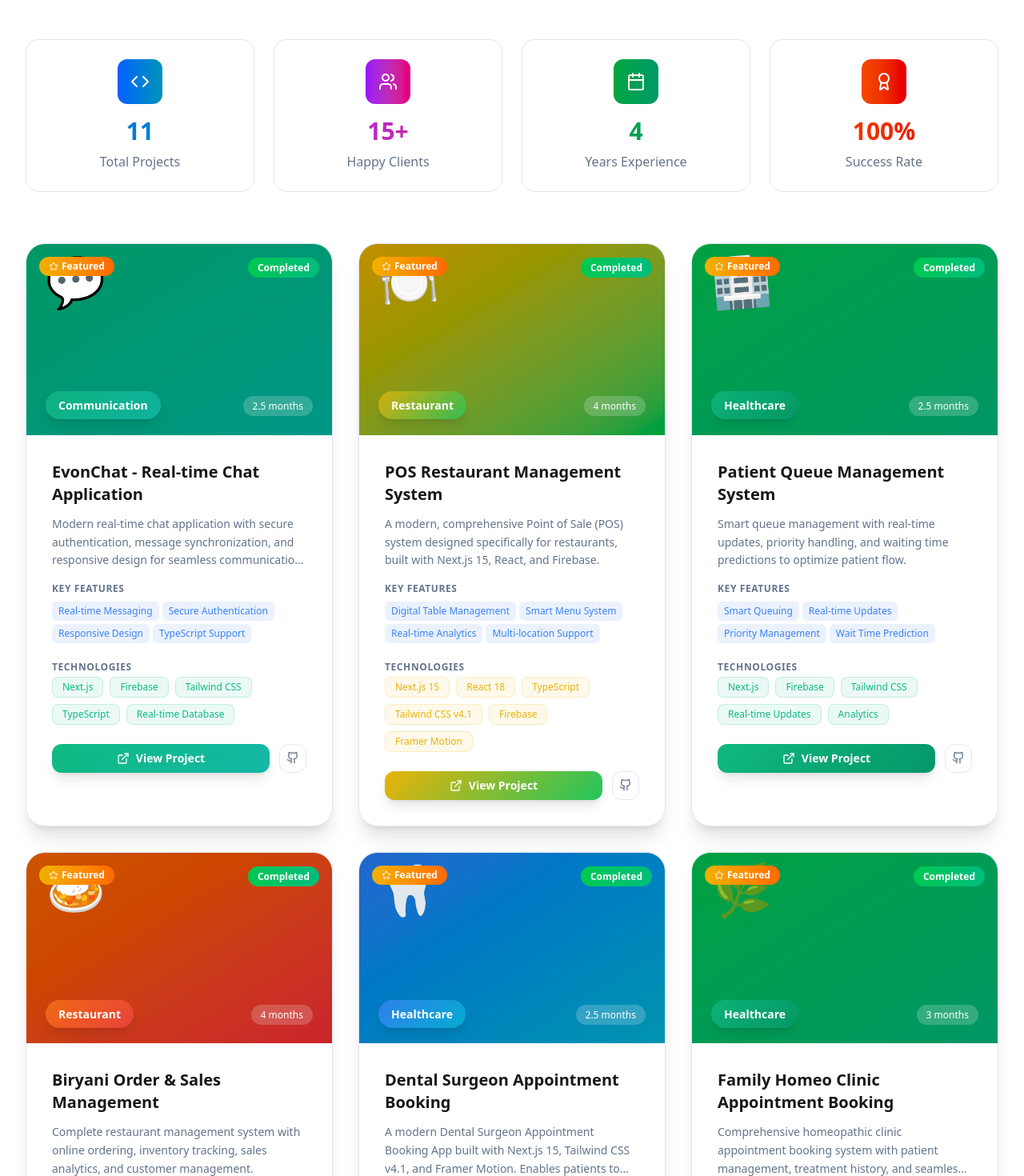
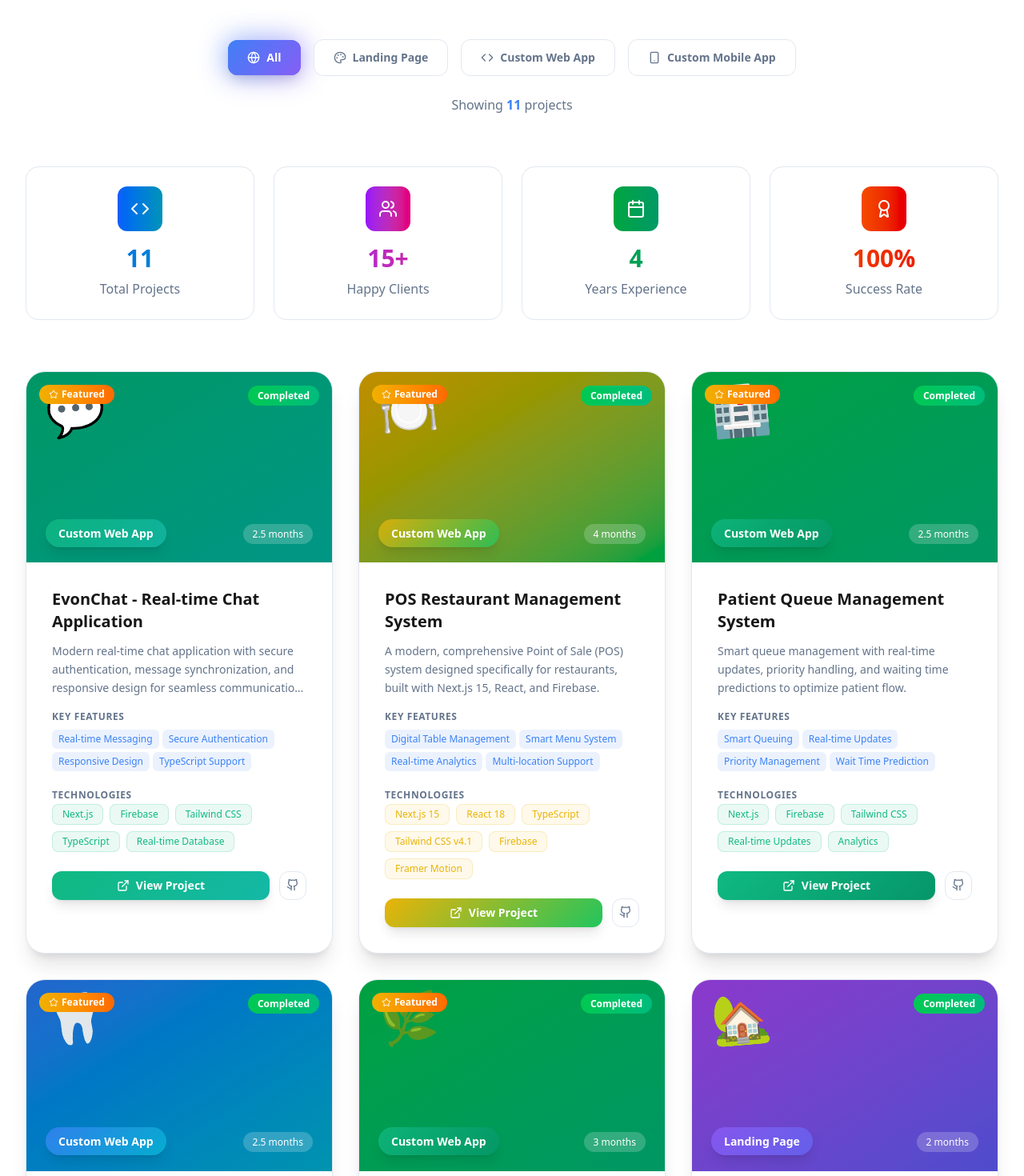
Before and after one commit to BasharatJS/basharat-software-engineer-portfolio, a Next.js app: page /projects in a window 1280 px wide. Shown: the part 340-1810 px from the top of the page at 80% size. Built offline with nearby package versions, Linux system fonts and the light colour scheme.

Commit message:
add new projects

```diff
--- a/src/components/projects/ProjectsPortfolio.tsx
+++ b/src/components/projects/ProjectsPortfolio.tsx
@@ -23,8 +23,12 @@ import {
   Heart,
 } from 'lucide-react'
 import Link from 'next/link'
+import { useState } from 'react'
+
+type ProjectCategory = 'All' | 'Landing Page' | 'Custom Web App' | 'Custom Mobile App'
 
 export default function ProjectsPortfolio() {
+  const [selectedCategory, setSelectedCategory] = useState<ProjectCategory>('All')
   const fadeInUp = {
     initial: { opacity: 0, y: 60 },
     animate: { opacity: 1, y: 0 },
@@ -40,11 +44,11 @@ export default function ProjectsPortfolio() {
   }
 
   const projects = [
-    // Featured Projects (First 4)
+    // Custom Web Apps
     {
       id: 1,
       title: 'EvonChat - Real-time Chat Application',
-      category: 'Communication',
+      category: 'Custom Web App',
       type: 'Featured',
       description: 'Modern real-time chat application with secure authentication, message synchronization, and responsive design for seamless communication experience.',
       fullDescription: 'A sophisticated real-time chat application built with modern web technologies. Features secure Firebase authentication, real-time message synchronization, responsive design, and intuitive user interface for seamless communication.',
@@ -61,7 +65,7 @@ export default function ProjectsPortfolio() {
     {
       id: 2,
       title: 'POS Restaurant Management System',
-      category: 'Restaurant',
+      category: 'Custom Web App',
       type: 'Featured',
       description: 'A modern, comprehensive Point of Sale (POS) system designed specifically for restaurants, built with Next.js 15, React, and Firebase.',
       fullDescription: 'A comprehensive POS system featuring digital table management with 24-table grid, smart menu system with categorized items, quick order taking, instant KOT generation, real-time analytics, staff management, inventory control, and multi-location support with role-based access control.',
@@ -79,7 +83,7 @@ export default function ProjectsPortfolio() {
     {
       id: 3,
       title: 'Patient Queue Management System',
-      category: 'Healthcare',
+      category: 'Custom Web App',
       type: 'Featured',
       description: 'Smart queue management with real-time updates, priority handling, and waiting time predictions to optimize patient flow.',
       fullDescription: 'An intelligent queue management system that transforms the patient experience in healthcare facilities. The system provides real-time updates, dynamic queue optimization, and predictive wait time calculations.',
@@ -95,26 +99,8 @@ export default function ProjectsPortfolio() {
     },
     {
       id: 4,
-      title: 'Biryani Order & Sales Management',
-      category: 'Restaurant',
-      type: 'Featured',
-      description: 'Complete restaurant management system with online ordering, inventory tracking, sales analytics, and customer management.',
-      fullDescription: 'A full-featured restaurant management platform that handles everything from online ordering to inventory management. Includes customer loyalty programs, detailed analytics, and multi-location support.',
-      image: 'from-orange-500 to-red-500',
-      tech: ['Next.js', 'Firebase', 'Tailwind CSS', 'Payment Gateway', 'Analytics'],
-      gradientFrom: '#f97316',
-      gradientTo: '#ef4444',
-      icon: '🍛',
-      status: 'Completed',
-      duration: '4 months',
-      link: 'https://biryani-sales-app-demo.vercel.app/',
-      features: ['Online Ordering', 'Inventory Management', 'Sales Analytics', 'Customer Management'],
-    },
-    // Additional Projects
-    {
-      id: 5,
       title: 'Dental Surgeon Appointment Booking',
-      category: 'Healthcare',
+      category: 'Custom Web App',
       type: 'Featured',
       description: 'A modern Dental Surgeon Appointment Booking App built with Next.js 15, Tailwind CSS v4.1, and Framer Motion. Enables patients to easily schedule, manage, and track appointments.',
       fullDescription: 'A sophisticated dental appointment booking system featuring clean UI, smooth animations, and comprehensive appointment management. Patients can easily schedule appointments, track their booking history, and receive automated reminders for upcoming visits.',
@@ -129,9 +115,9 @@ export default function ProjectsPortfolio() {
       features: ['Easy Scheduling', 'Appointment Tracking', 'Clean UI', 'Smooth Animations'],
     },
     {
-      id: 6,
+      id: 5,
       title: 'Family Homeo Clinic Appointment Booking',
-      category: 'Healthcare',
+      category: 'Custom Web App',
       type: 'Featured',
       description: 'Comprehensive homeopathic clinic appointment booking system with patient management, treatment history, and seamless appointment scheduling for holistic healthcare.',
       fullDescription: 'A specialized appointment booking system designed for homeopathic clinics, featuring patient treatment history, holistic health assessments, and integrated appointment management for comprehensive homeopathic care.',
@@ -145,10 +131,11 @@ export default function ProjectsPortfolio() {
       link: 'https://homoe-clinic-appointment-booking-ap.vercel.app/',
       features: ['Homeopathic Specialization', 'Treatment History', 'Patient Management', 'Health Assessments'],
     },
+    // Landing Pages
     {
-      id: 7,
+      id: 6,
       title: 'Moon Shine Interiors',
-      category: 'Interior Design',
+      category: 'Landing Page',
       type: 'Business Website',
       description: 'Moon Shine Interior is a premium interior design company specializing in luxury residential and commercial spaces.',
       fullDescription: 'A sophisticated website for a premium interior design company, showcasing their portfolio of luxury residential and commercial projects. Features elegant galleries, service showcases, and client testimonials with smooth animations.',
@@ -163,9 +150,9 @@ export default function ProjectsPortfolio() {
       features: ['Luxury Portfolio', 'Smooth Animations', 'Responsive Design', 'Client Gallery'],
     },
     {
-      id: 8,
+      id: 7,
       title: 'Bengal Label Manufacturing',
-      category: 'Manufacturing',
+      category: 'Landing Page',
       type: 'Corporate Website',
       description: 'Bengal Label Manufacturing is a leading textile manufacturing company specializing in high-quality labels and packaging solutions for the fashion industry.',
       fullDescription: 'A comprehensive corporate website for a leading textile manufacturing company. Showcases their manufacturing capabilities, product catalog, and industry expertise with interactive elements and location mapping.',
@@ -180,9 +167,9 @@ export default function ProjectsPortfolio() {
       features: ['Product Catalog', 'Manufacturing Process', 'Google Maps Integration', 'Responsive Design'],
     },
     {
-      id: 9,
+      id: 8,
       title: 'Evonnexis - Web & Mobile Development',
-      category: 'Software Company',
+      category: 'Landing Page',
       type: 'Company Website',
       description: 'A comprehensive software development company website showcasing modern web solutions, innovative technologies, and professional services with elegant design and smooth animations.',
       fullDescription: 'A modern and professional website for a software development company, featuring service portfolios, technology showcases, team profiles, and client success stories with interactive animations.',
@@ -197,9 +184,9 @@ export default function ProjectsPortfolio() {
       features: ['Service Showcase', 'Technology Portfolio', 'Team Profiles', 'Client Testimonials'],
     },
     {
-      id: 10,
+      id: 9,
       title: 'Om Vatika Guest House - Banquet Booking',
-      category: 'Hospitality',
+      category: 'Landing Page',
       type: 'Booking System',
       description: 'Developed a responsive and modern web application for Ohm Vatika Guest House to streamline banquet hall bookings. Built using Next.js 15, Tailwind CSS v4.1, and Framer Motion.',
       fullDescription: 'A modern banquet booking system that allows users to check availability, view banquet details, and send booking inquiries. Features clean UI, smooth transitions, and mobile-first design to enhance user experience.',
@@ -214,9 +201,27 @@ export default function ProjectsPortfolio() {
       features: ['Availability Check', 'Banquet Details', 'Booking Inquiries', 'Mobile-First Design'],
     },
     {
+      id: 10,
+      title: 'Sarkar Enterprises - Solar Energy Solutions',
+      category: 'Landing Page',
+      type: 'Business Website',
+      description: 'Leading solar energy solutions across India. Government certified solar panel installation with PM SURYA GHAR MUFT BIJLI YOJNA scheme participation.',
+      fullDescription: 'A comprehensive solar energy solutions platform offering residential and commercial solar installations. Features MNRE approved products, ISO certified services, 25-year warranty, and up to 40% government subsidies with quick 7-day installation process.',
+      image: 'from-amber-500 to-yellow-500',
+      tech: ['Next.js', 'Tailwind CSS', 'Framer Motion', 'Responsive Design', 'JavaScript'],
+      gradientFrom: '#f59e0b',
+      gradientTo: '#eab308',
+      icon: '☀️',
+      status: 'Completed',
+      duration: '2.5 months',
+      link: 'https://sarkar-enterprises-solar-web-app.vercel.app',
+      features: ['Government Certified', '25-Year Warranty', 'Nationwide Service', '24/7 Support'],
+    },
+    // Custom Mobile Apps
+    {
       id: 11,
       title: 'Dayprise - Social Network App',
-      category: 'Social Media',
+      category: 'Custom Mobile App',
       type: 'Mobile Application',
       description: 'DAYPRISE is a unique application which gives real emotions and a meaning to the word social network based on time, where each event rhymes with a unique experience.',
       fullDescription: 'An innovative social networking mobile application that focuses on time-based events and experiences. Users can share birthdays, weddings, graduations, outings with friends, and career milestones in a meaningful way.',
@@ -232,7 +237,11 @@ export default function ProjectsPortfolio() {
     },
   ]
 
-  const categories = ['All', 'Featured', 'Healthcare', 'Restaurant', 'Business Website', 'Corporate Website', 'Company Website', 'Booking System', 'Mobile Application']
+  const categories: ProjectCategory[] = ['All', 'Landing Page', 'Custom Web App', 'Custom Mobile App']
+
+  const filteredProjects = selectedCategory === 'All'
+    ? projects
+    : projects.filter(project => project.category === selectedCategory)
 
   return (
     <section className="py-20 px-4 sm:px-6 lg:px-8">
@@ -294,6 +303,95 @@ export default function ProjectsPortfolio() {
           </p>
         </motion.div>
 
+        {/* Filter Section */}
+        <motion.div
+          initial={{ opacity: 0, y: 20 }}
+          whileInView={{ opacity: 1, y: 0 }}
+          transition={{ duration: 0.6 }}
+          viewport={{ once: true }}
+          className="mb-16"
+        >
+          <div className="flex flex-wrap justify-center items-center gap-4">
+            {categories.map((category, index) => {
+              const isActive = selectedCategory === category
+              return (
+                <motion.button
+                  key={category}
+                  onClick={() => setSelectedCategory(category)}
+                  initial={{ opacity: 0, scale: 0.8 }}
+                  whileInView={{ opacity: 1, scale: 1 }}
+                  transition={{ delay: index * 0.1 }}
+                  whileHover={{ scale: 1.05, y: -2 }}
+                  whileTap={{ scale: 0.95 }}
+                  className={`
+                    relative px-6 py-3 rounded-xl font-semibold text-sm transition-all duration-300
+                    ${isActive
+                      ? 'text-white shadow-lg'
+                      : 'text-muted-foreground bg-card border border-border hover:border-primary/30 hover:shadow-md'
+                    }
+                  `}
+                  style={isActive ? {
+                    background: 'linear-gradient(135deg, #3b82f6, #8b5cf6)',
+                  } : {}}
+                >
+                  <span className="relative z-10 flex items-center gap-2">
+                    {category === 'All' && <Globe className="h-4 w-4" />}
+                    {category === 'Landing Page' && <Palette className="h-4 w-4" />}
+                    {category === 'Custom Web App' && <Code className="h-4 w-4" />}
+                    {category === 'Custom Mobile App' && <Smartphone className="h-4 w-4" />}
+                    {category}
+                  </span>
+                  {isActive && (
+                    <motion.div
+                      layoutId="activeFilter"
+                      className="absolute inset-0 rounded-xl"
+                      style={{
+                        background: 'linear-gradient(135deg, #3b82f6, #8b5cf6)',
+                      }}
+                      transition={{ type: "spring", stiffness: 380, damping: 30 }}
+                    />
+                  )}
+                  {isActive && (
+                    <motion.div
+                      className="absolute inset-0 rounded-xl blur-lg opacity-50"
+                      style={{
+                        background: 'linear-gradient(135deg, #3b82f6, #8b5cf6)',
+                      }}
+                      animate={{
+                        scale: [1, 1.1, 1],
+                        opacity: [0.5, 0.7, 0.5],
+                      }}
+                      transition={{
+                        duration: 2,
+                        repeat: Infinity,
+                        ease: 'easeInOut',
+                      }}
+                    />
+                  )}
+                </motion.button>
+              )
+            })}
+          </div>
+
+          {/* Active Filter Count */}
+          <motion.div
+            key={selectedCategory}
+            initial={{ opacity: 0, y: 10 }}
+            animate={{ opacity: 1, y: 0 }}
+            transition={{ duration: 0.3 }}
+            className="text-center mt-6"
+          >
+            <p className="text-muted-foreground">
+              Showing <span className="font-bold text-primary">{filteredProjects.length}</span> {filteredProjects.length === 1 ? 'project' : 'projects'}
+              {selectedCategory !== 'All' && (
+                <span className="ml-1">
+                  in <span className="font-bold text-foreground">{selectedCategory}</span>
+                </span>
+              )}
+            </p>
+          </motion.div>
+        </motion.div>
+
         {/* Stats Overview */}
         <motion.div
           initial={{ opacity: 0, y: 40 }}
@@ -328,13 +426,13 @@ export default function ProjectsPortfolio() {
 
         {/* Projects Grid */}
         <motion.div
+          key={selectedCategory}
           variants={staggerContainer}
           initial="initial"
-          whileInView="animate"
-          viewport={{ once: true }}
+          animate="animate"
           className="grid grid-cols-1 md:grid-cols-2 lg:grid-cols-3 gap-8 mb-16"
         >
-          {projects.map((project, index) => (
+          {filteredProjects.map((project, index) => (
             <motion.div
               key={project.id}
               variants={fadeInUp}
```
